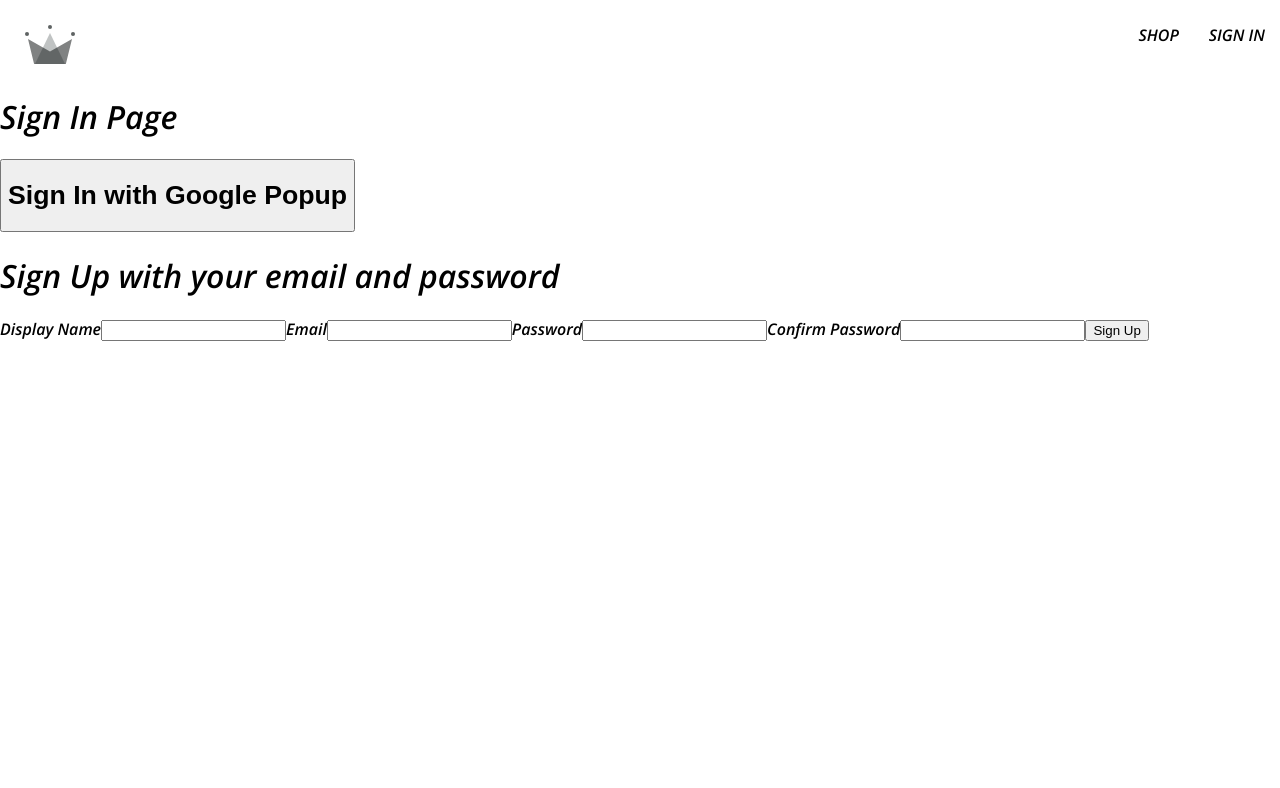
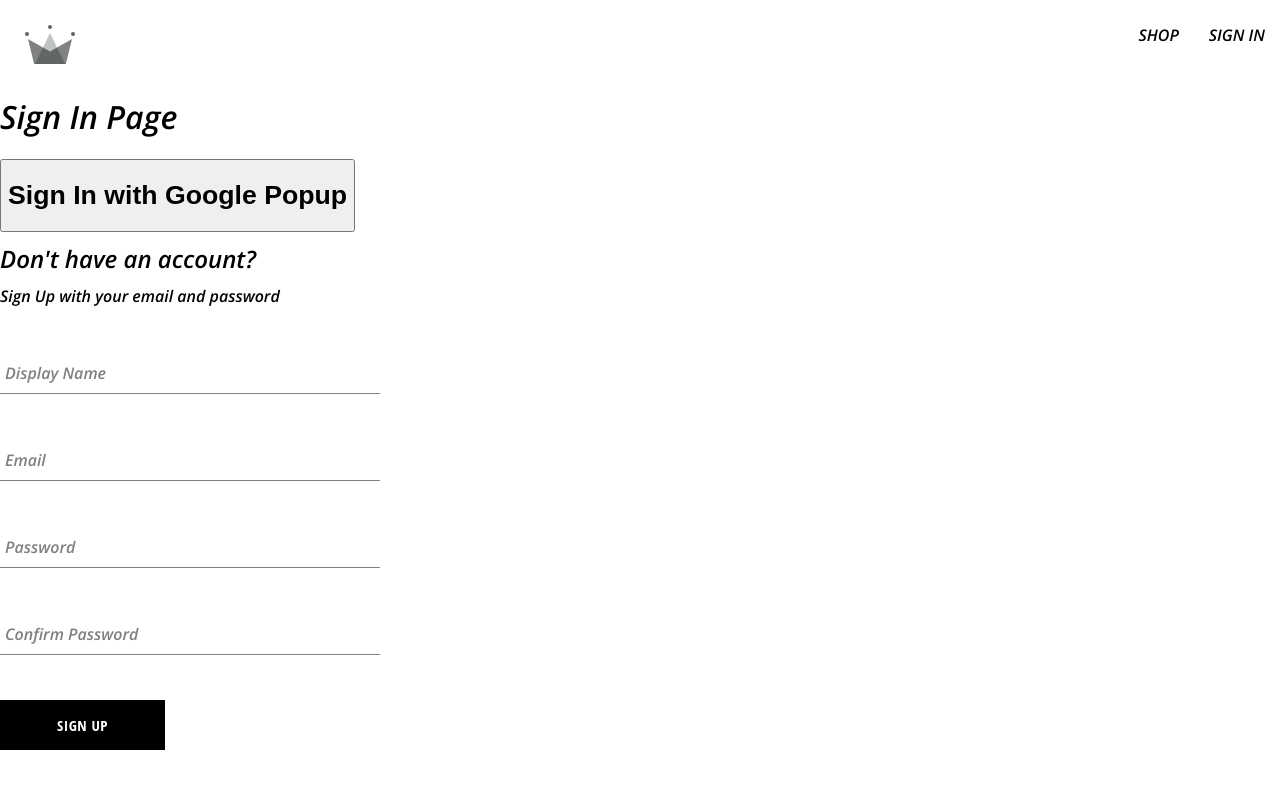
Before and after one commit to hillo123/crwn-clothing-v2, a React (Create React App) app: page /sign-in in a window 1280 px wide. Shown: the top 788 px of the page. Built offline with nearby package versions, Linux system fonts and the light colour scheme.

Commit message:
adding sign up component, form input component and button component

```diff
--- /dev/null
+++ b/src/components/button/button.component.jsx
@@ -0,0 +1,21 @@
+import './button.styles.scss'
+
+
+const BUTTON_TYPE_CLASSES = {
+    google: 'google-sign-in',
+    inverted: 'inverted',
+};
+
+const Button = ({ children, buttonType, ...otherProps }) => {
+
+    return (
+        <button
+            className={`button-container ${BUTTON_TYPE_CLASSES[buttonType]}`}
+            {...otherProps}
+        >
+            {children}
+        </button>
+    )
+}
+
+export default Button;
--- /dev/null
+++ b/src/components/button/button.styles.scss
@@ -0,0 +1,46 @@
+.button-container {
+    min-width: 165px;
+    width: auto;
+    height: 50px;
+    letter-spacing: 0.5px;
+    line-height: 50px;
+    padding: 0 35px 0 35px;
+    font-size: 15px;
+    background-color: black;
+    color: white;
+    text-transform: uppercase;
+    font-family: 'Open Sans Condensed';
+    font-weight: bolder;
+    border: none;
+    cursor: pointer;
+    display: flex;
+    justify-content: center;
+
+    &:hover {
+      background-color: white;
+      color: black;
+      border: 1px solid black;
+    }
+
+    &.google-sign-in {
+      background-color: #4285f4;
+      color: white;
+
+      &:hover {
+        background-color: #357ae8;
+        border: none;
+      }
+    }
+
+    &.inverted {
+      background-color: white;
+      color: black;
+      border: 1px solid black;
+
+      &:hover {
+        background-color: black;
+        color: white;
+        border: none;
+      }
+    }
+  }
--- a/src/components/sign-up-form/sign-up-form.component.jsx
+++ b/src/components/sign-up-form/sign-up-form.component.jsx
@@ -1,6 +1,11 @@
 import { useState } from "react";
 
 import { createAuthUserWithEmailAndPassword, createUserDocumentFromAuth } from "../../utils/firebase/firebase.utils";
+import FormInput from "../../form-input/form-input.component";
+import Button from '../button/button.component';
+
+import './sign-up-form.styles.scss';
+
 
 const defaultFormFields = {
     displayName: '',
@@ -17,7 +22,7 @@
 
     console.log(formFields);
 
-    const resetFormFields = () =>{
+    const resetFormFields = () => {
         setFormFields(defaultFormFields);
     }
 
@@ -27,16 +32,16 @@
         if (password !== confirmPassword) {
             alert("Password do not match");
             return;
-        }
+        };
 
         try {
             const { user } = await createAuthUserWithEmailAndPassword(email, password);
-            await createUserDocumentFromAuth(user, {displayName});
+            await createUserDocumentFromAuth(user, { displayName });
             resetFormFields();
 
         } catch (error) {
             console.log('user creating encountered an error ', error);
-        }
+        };
 
     };
 
@@ -48,18 +53,18 @@
     }
 
     return (
-        <div>
-            <h1>Sign Up with your email and password</h1>
+        <div className="sign-up-container">
+            <h2>Don't have an account?</h2>
+            <span>Sign Up with your email and password</span>
             <form onSubmit={handleSubmit}>
-                <label >Display Name</label>
-                <input type="text" required onChange={handleChange} name="displayName" value={displayName} />
-                <label >Email</label>
-                <input type="email" required onChange={handleChange} name="email" value={email} />
-                <label >Password</label>
-                <input type="password" required onChange={handleChange} name="password" value={password} />
-                <label >Confirm Password</label>
-                <input type="password" required onChange={handleChange} name="confirmPassword" value={confirmPassword} />
-                <button type="submit">Sign Up</button>
+                <FormInput label='Display Name' type="text" required onChange={handleChange} name="displayName" value={displayName} />
+
+                <FormInput label='Email' type="email" required onChange={handleChange} name="email" value={email} />
+
+                <FormInput label='Password' type="password" required onChange={handleChange} name="password" value={password} />
+
+                <FormInput label='Confirm Password' type="password" required onChange={handleChange} name="confirmPassword" value={confirmPassword} />
+                <Button type="submit">Sign Up</Button>
             </form>
         </div>
     );
--- /dev/null
+++ b/src/components/sign-up-form/sign-up-form.styles.scss
@@ -0,0 +1,9 @@
+.sign-up-container{
+    display: flex;
+    flex-direction: column;
+    width: 380px;
+
+    h2{
+        margin: 10px 0;
+    }
+}
--- /dev/null
+++ b/src/form-input/form-input.component.jsx
@@ -0,0 +1,16 @@
+import './form-input.styles.scss';
+
+const FormInput = ({ label, ...otherProps }) => {
+    return (
+        <div className="group">
+            <input className="form-input" {...otherProps} />
+            {label/* if label exits then*/ && (
+                <label className={`${otherProps.value.length ? 'shrink' : ''} form-input-label`}>
+                    {label}
+                </label>
+            )}
+        </div>
+    );
+};
+
+export default FormInput;
--- /dev/null
+++ b/src/form-input/form-input.styles.scss
@@ -0,0 +1,54 @@
+$sub-color: grey;
+$main-color: black;
+
+@mixin shrinkLabel {
+  top: -14px;
+  font-size: 12px;
+  color: $main-color;
+}
+
+.group {
+  position: relative;
+  margin: 45px 0;
+
+  .form-input {
+    background: none;
+    background-color: white;
+    color: $sub-color;
+    font-size: 18px;
+    padding: 10px 10px 10px 5px;
+    display: block;
+    width: 100%;
+    border: none;
+    border-radius: 0;
+    border-bottom: 1px solid $sub-color;
+    margin: 25px 0;
+
+    &:focus {
+      outline: none;
+    }
+
+    &:focus ~ .form-input-label {
+      @include shrinkLabel();
+    }
+  }
+
+  input[type='password'] {
+    letter-spacing: 0.3em;
+  }
+
+  .form-input-label {
+    color: $sub-color;
+    font-size: 16px;
+    font-weight: normal;
+    position: absolute;
+    pointer-events: none;
+    left: 5px;
+    top: 10px;
+    transition: 300ms ease all;
+
+    &.shrink {
+      @include shrinkLabel();
+    }
+  }
+}
```
